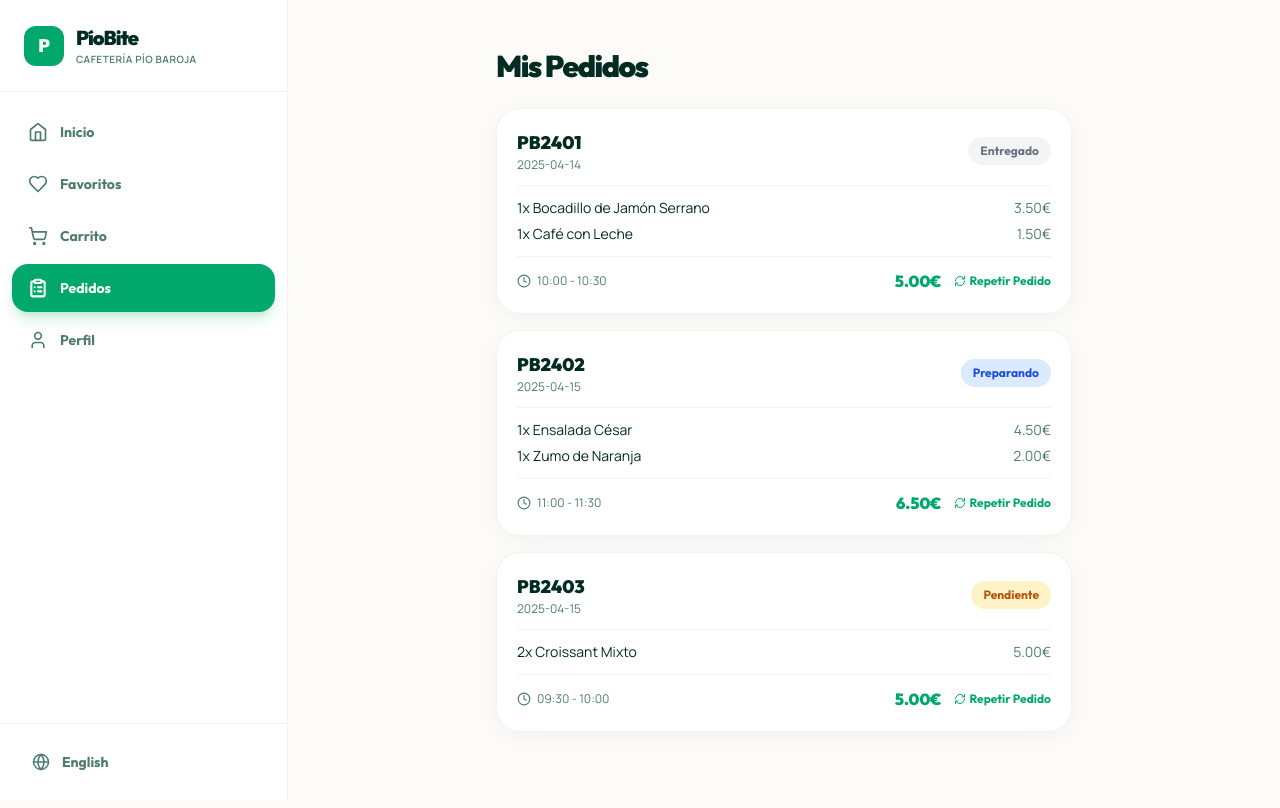
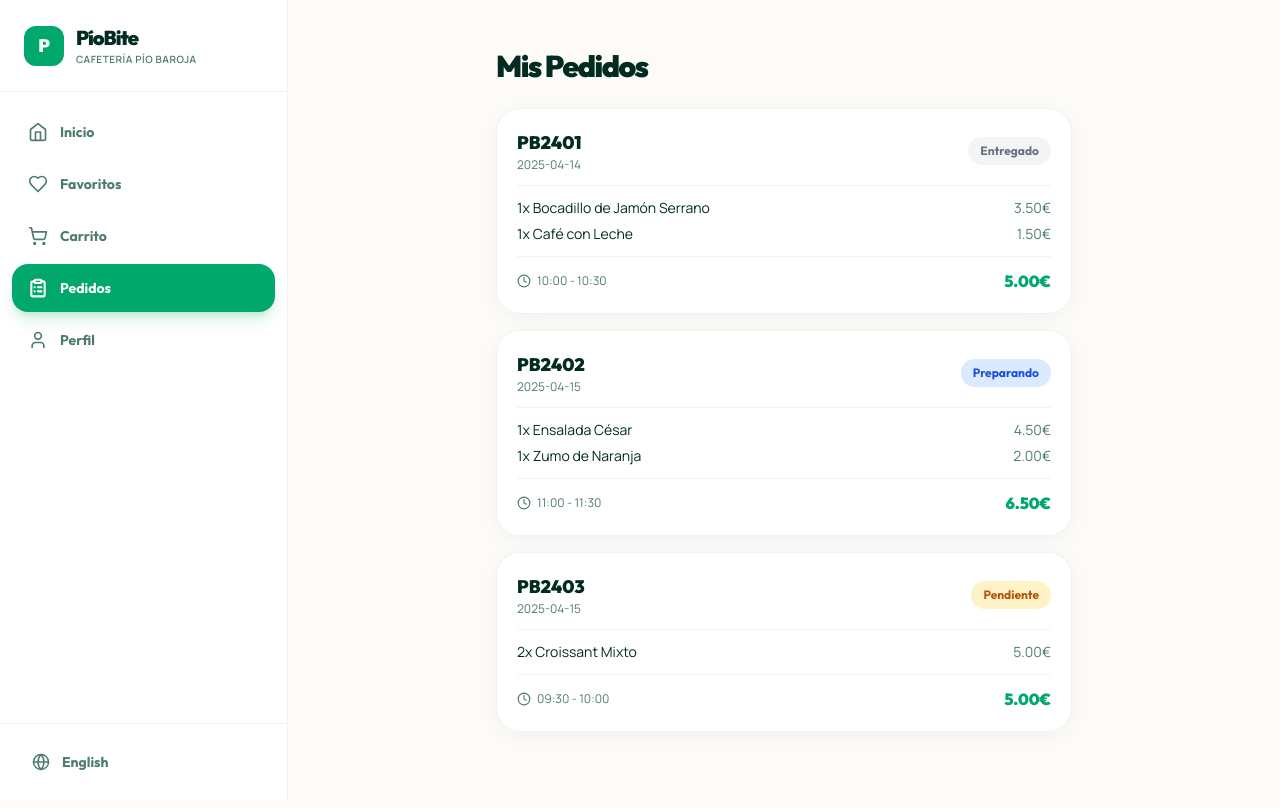
Before and after one commit to roilt532/App-Cafeteria-PioBaroja, a React (Create React App) app in the folder frontend/: page /orders in a window 1280 px wide. Shown: the top 808 px of the page. Built offline with nearby package versions, Linux system fonts and the light colour scheme; the HTML template or start-up script is replaced by a standard one.

Commit message:
Remove reorder button from OrderHistory component
Removed reorder button from order history display.

```diff
--- a/frontend/src/components/screens/OrderHistory.js
+++ b/frontend/src/components/screens/OrderHistory.js
@@ -67,10 +67,6 @@ export default function OrderHistory() {
                 </div>
                 <div className="flex items-center gap-3">
                   <span className="font-heading font-black text-piobite-primary">{order.total.toFixed(2)}€</span>
-                  <button className="flex items-center gap-1 text-piobite-primary font-heading font-bold text-xs hover:underline" data-testid={`reorder-btn-${order.id}`}>
-                    <RefreshCw size={12} />
-                    {t('orderHistory.reorder')}
-                  </button>
                 </div>
               </div>
             </div>
```
